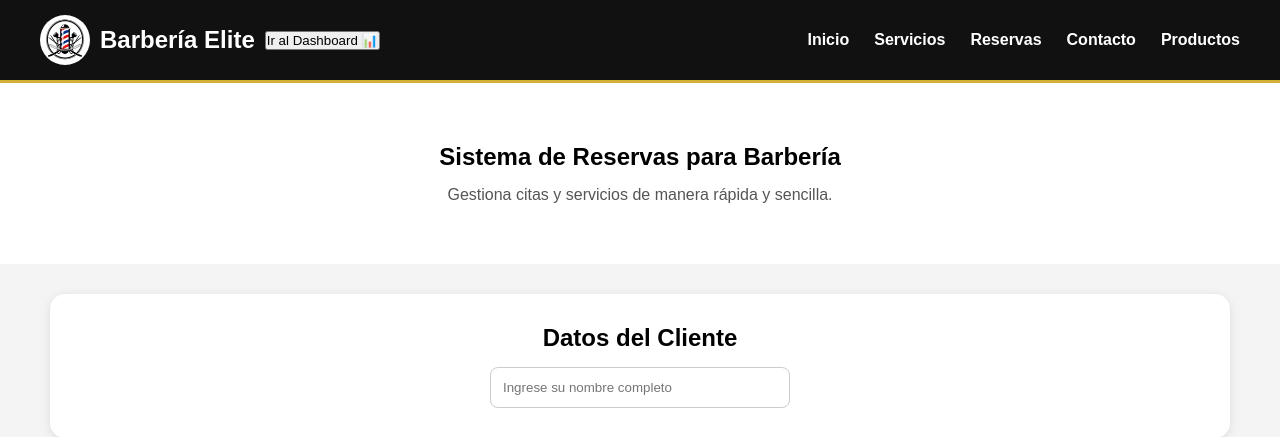
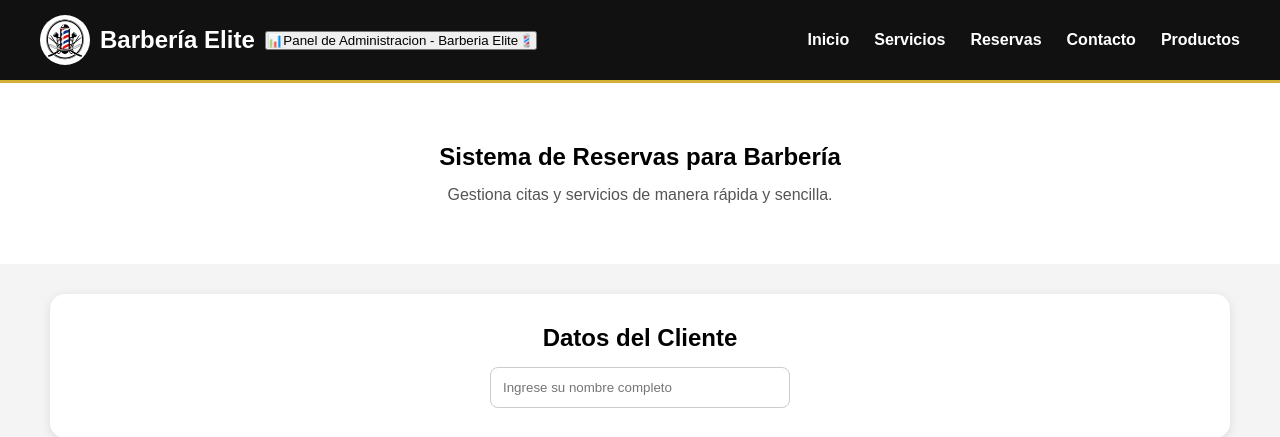
Before and after one commit to Sean-hub6/barberia-elite-flask, a Flask app: page / in a window 1280 px wide. Shown: the top 437 px of the page. Run offline with Flask 3, Linux system fonts and the light colour scheme.

Commit message:
version final barberia

```diff
--- a/static/js/script.js
+++ b/static/js/script.js
@@ -32,7 +32,7 @@ function agregarReserva(servicio, precio, idFecha = null, idHora = null){
     })
     .then(() => {
         alert("Reserva enviada al sistema 💈");
-        window.location.href = "/dashboard";
+
     });
 }
 
--- a/templates/index.html
+++ b/templates/index.html
@@ -18,7 +18,7 @@
             <h2>Barbería Elite</h2>
 
 <a href="/dashboard">
-    <button>Ir al Dashboard 📊</button>
+    <button>📊Panel de Administracion - Barberia Elite💈</button>
 </a>
         </div>
 
```
